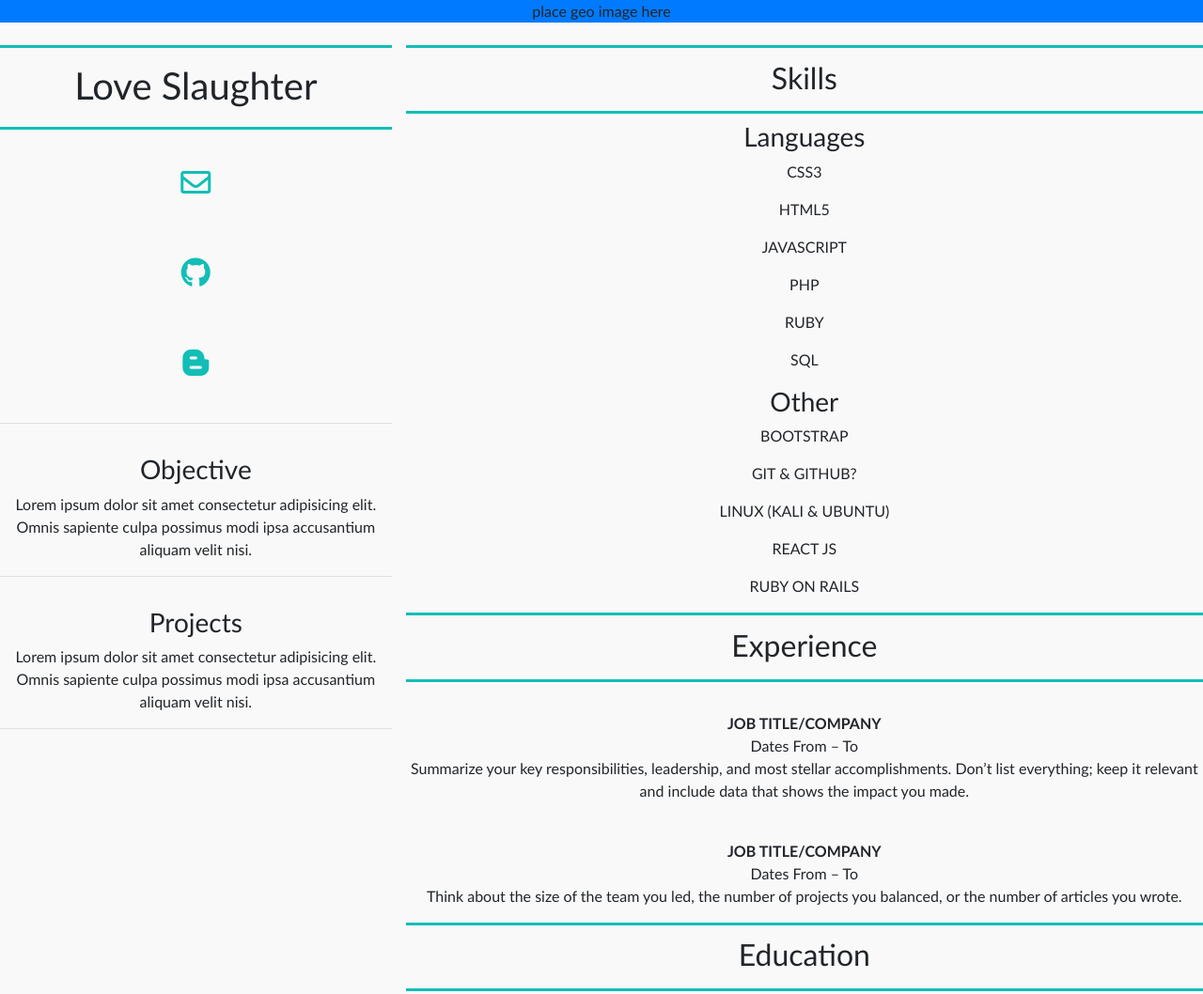
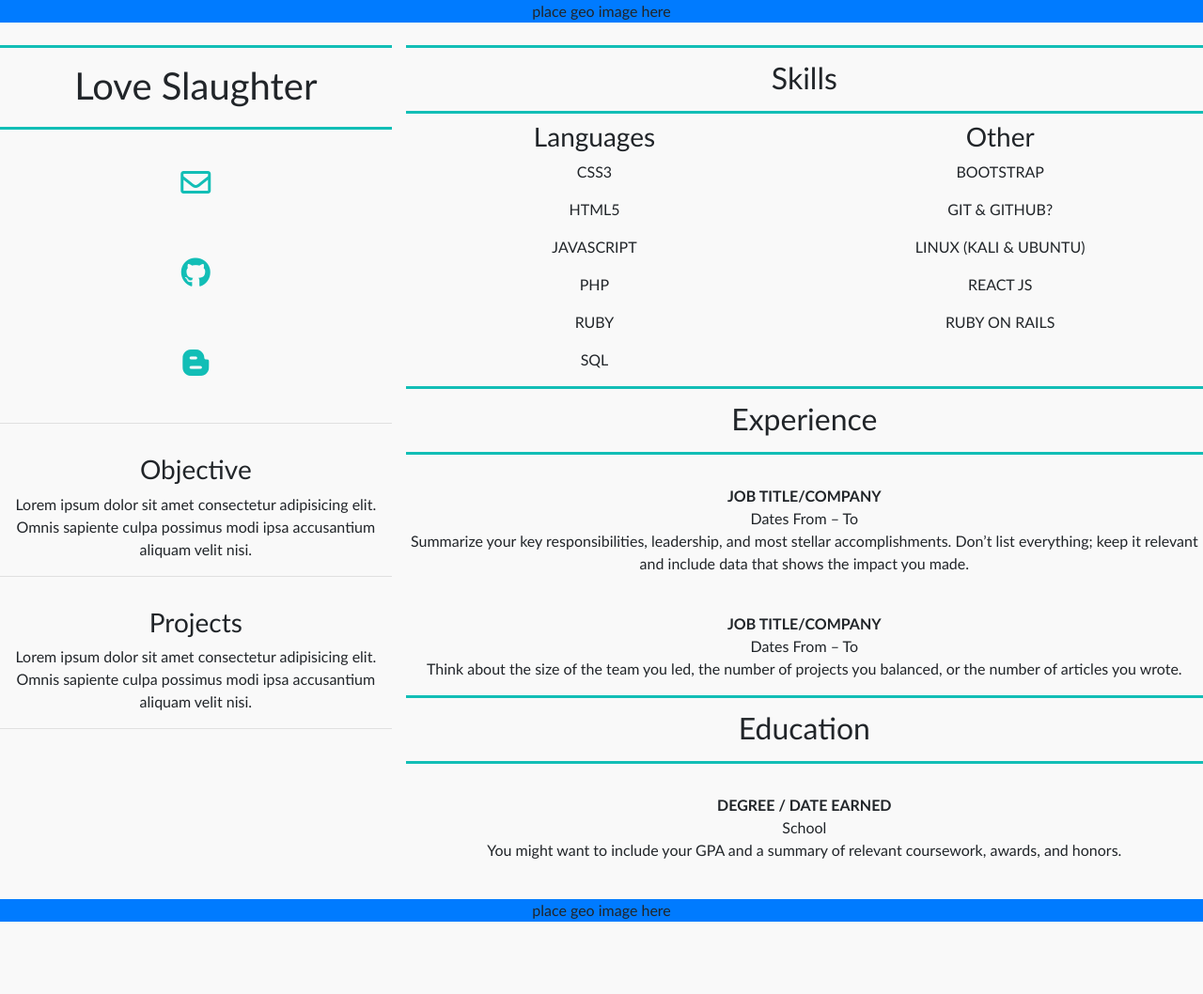
Before and after one commit to lovemercybiz/inspired-resume, a plain HTML site: page index.html in a window 1280 px wide. Shown: the top 1058 px of the page at 94% size. After the commit the page ends 981 px from the top, so only its background shows below. Drawn offline with Linux system fonts and the light colour scheme.

Commit message:
Turn skills into 2 columns

```diff
--- a/index.html
+++ b/index.html
@@ -43,7 +43,8 @@
 
             <div style="padding-right: 0" class="col-md-8 col-lg-8 col-xl-8">
                 <h2>Skills</h2>
-                <div class="container">
+                    <div style="margin-right: 0" class="row">
+                        <div class="col-6">
                             <h3>Languages</h3>
                             <div style="text-transform: uppercase;" class="container">
                                     <p>css3</p>
@@ -54,18 +55,18 @@
                                     <p>sql</p>
                                 </div>
                         </div>
-
-                <div class="container">
-                    <h3>Other</h3><!-- Technologies, Frameworks, other -->
+                        <div class="col-6">
+                            <h3>Other</h3>
                             <div style="text-transform: uppercase;" class="container">
                                     <p>bootstrap</p>
                                     <p>git & github?</p>
                                     <p>linux (Kali & Ubuntu)</p>
                                     <p>react js</p>
                                     <p>ruby on rails</p>
-
                             </div>
                         </div>
+                    </div>
+
                         <h2>Experience</h2><br>
                             <p style="font-weight: bold; margin-bottom: 0;">JOB TITLE/COMPANY</p>
                             <p style="margin-bottom: 0;">Dates From – To</p>
```
Lines whose indentation alone changed are shown as unchanged.
